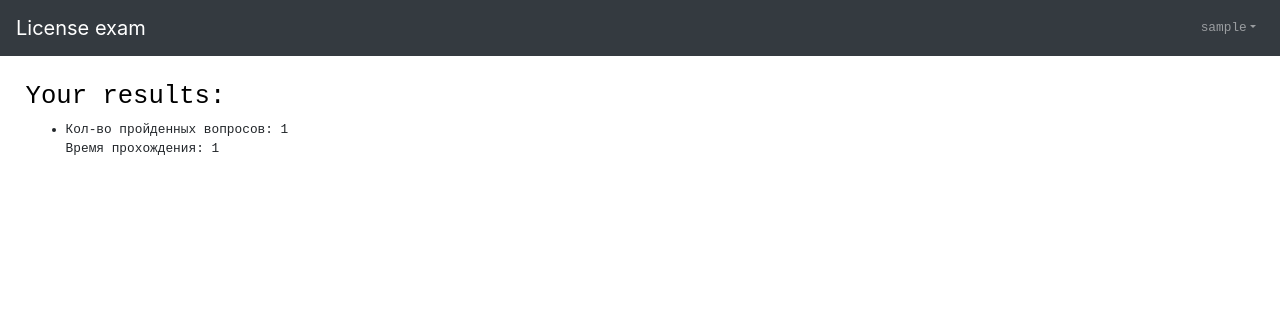
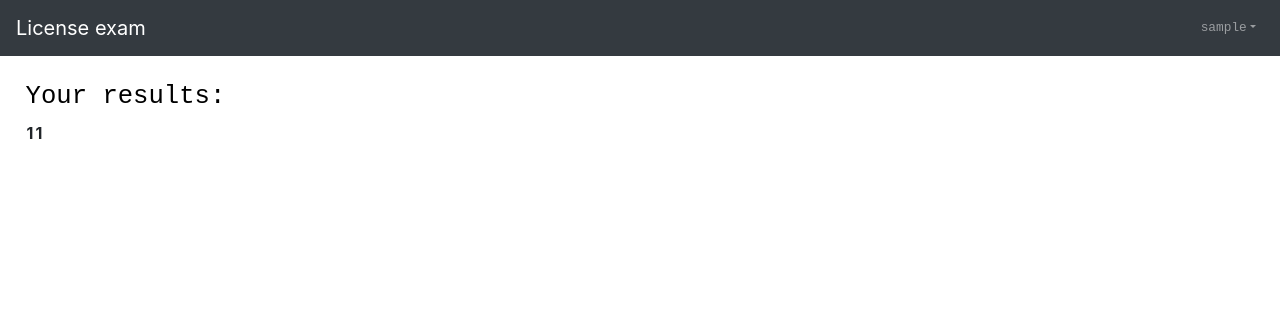
Before and after one commit to school-letovo/licenseexam_web, a Django app: page /results/ in a window 1280 px wide. Shown: the top 316 px of the page. Run offline with Django 3.2, Linux system fonts and the light colour scheme; a user stored in the database is signed in; tables that the repository leaves empty hold one stand-in row (values such as "Sample post"); lists and menus that the app fills with data are empty; some libraries are stand-ins or nearby versions.

Commit message:
tried to create a table of results

```diff
--- a/templates/results.html
+++ b/templates/results.html
@@ -16,19 +16,18 @@
     font-family: "Courier New", Courier, monospace;
     }
     .pic1 {
-    margin-left: 70px; margin-top: 50px;}
+    margin-left: 2%; margin-top: 50px;}
 </style>
 <div style="margin: 2%;">
     <h2>Your results:</h2>
 
-    <ul>
-
+    <table>
     {% for result in all_results %}
-        <li>Кол-во пройденных вопросов: {{ result.question_count }}<br>
-            Время прохождения: {{ result.result_time }}</li>
+        <tr> <th>{{ result.question_count }}</th>
+            <th> {{ result.result_time }}</th>
+        </tr>
     {% endfor %}
-
-    </ul>
+    </table>
 
 </div>
 {%  endblock %}
```
